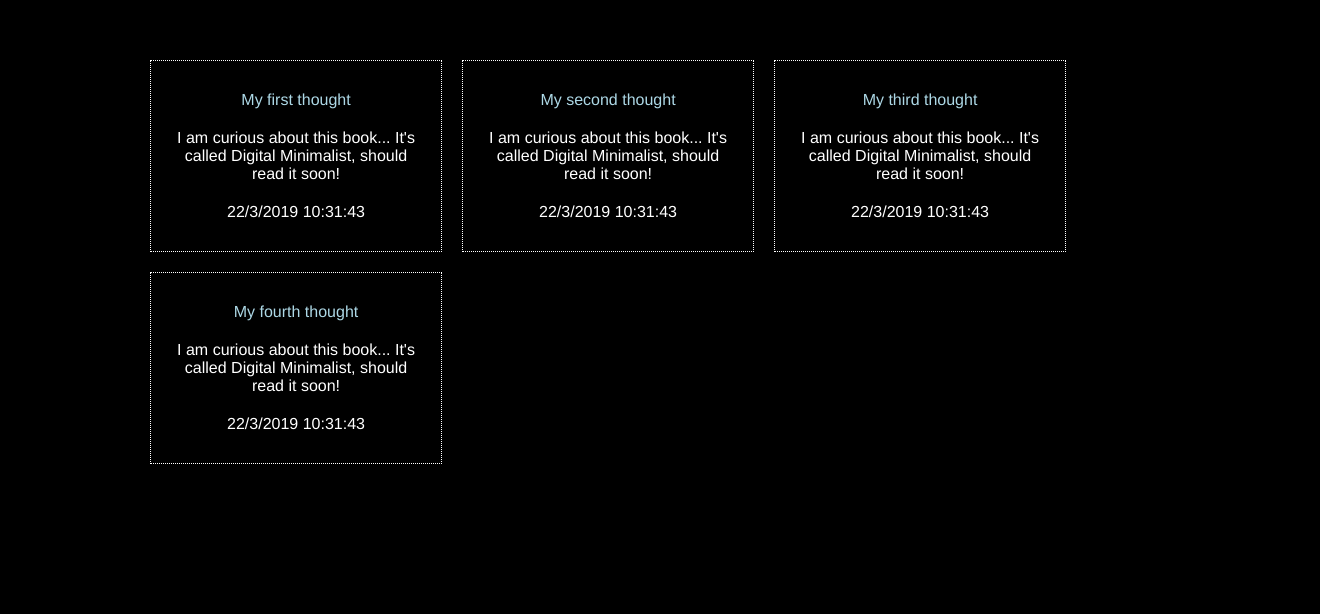
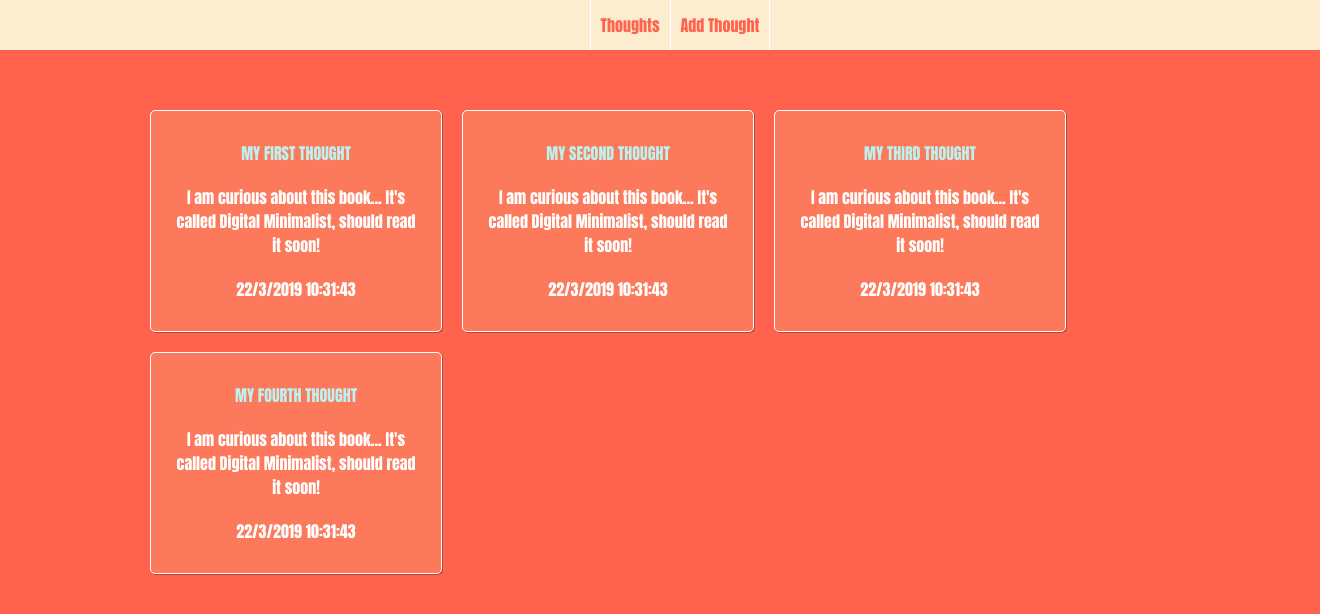
Before and after one commit to MiksZvirbulis/Vue-Thoughts, a Vue app: page / in a window 1280 px wide. Shown: the top 614 px of the page, 1320 px wide, since content can reach past the window. Built offline with nearby package versions, Linux system fonts and the light colour scheme.

Commit message:
Added nav and some style

```diff
--- a/public/index.html
+++ b/public/index.html
@@ -3,9 +3,9 @@
   <head>
     <meta charset="utf-8">
     <meta http-equiv="X-UA-Compatible" content="IE=edge">
-    <meta name="viewport" content="width=device-width,initial-scale=1.0">
+    <meta name="viewport" content="width=960">
     <link rel="icon" href="<%= BASE_URL %>favicon.ico">
-    <title>thoughtsapp</title>
+    <title>Thoughts</title>
   </head>
   <body>
     <noscript>
--- a/src/App.vue
+++ b/src/App.vue
@@ -1,5 +1,9 @@
 <template>
   <div id="app">
+    <ul id="navigation">
+        <li><a href="#">Thoughts</a></li>
+        <li><a href="#">Add Thought</a></li>
+      </ul>
     <Thoughts v-bind:thoughts="thoughts"/>
   </div>
 </template>
@@ -46,17 +50,40 @@ export default {
 }
 </script>
 
-<style>
+<style lang="scss">
 html, body {
   margin: 0;
   padding: 0;
-  background-color: #000;
+  background-color: #FF634D;
+  font-family: Impact, sans-serif;
+  text-align: center;
+  color: #fff;
 }
 
-#app {
-  font-family: Helvetica, sans-serif;
-  text-align: center;
-  color: #fff;
-  margin-top: 50px;
+ul#navigation {
+  margin: 0;
+  display: flex;
+  width: 100%;
+  height: 50px;
+  line-height: 50px;
+  background-color: #FDEDD0;
+  list-style-type: none;
+  flex-direction: row;
+  justify-content: center;
+
+  li {
+    border-left: 1px solid #ffffff;
+    display: flex;
+    padding: 0 10px 0 10px;
+
+    &:last-child {
+      border-right: 1px solid #ffffff;
+    }
+
+  a {
+    color: #FF634D;
+    text-decoration: none;
+    }
+  }
 }
 </style>
--- a/src/components/Thought.vue
+++ b/src/components/Thought.vue
@@ -25,18 +25,22 @@ export default {
 #thought {
     display: flex;
     flex-direction: column;
-    border: 1px dotted #fff;
+    border: 1px solid #fff;
+    background-color: #FD795B;
     width: 250px;
     padding: 20px;
     margin: 10px;
+    border-radius: 5px;
+    box-shadow: 1px 1px rgba(0, 0, 0, 0.3);
 
     div {
         margin: 10px 0 10px 0;
     }
 
     .title {
+        text-transform: uppercase;
         display: block;
-        color: lightblue;
+        color: #BCF1ED;
     }
 }
 </style>
--- a/src/components/Thoughts.vue
+++ b/src/components/Thoughts.vue
@@ -20,10 +20,14 @@ export default {
 
 <style scoped>
 #thoughts {
-  margin: 0 auto;
+  margin: 50px auto;
   width: 1000px;
   display: flex;
   flex-wrap: wrap;
   flex-direction: row;
+
+  @media screen and (max-width: 320px) {
+    width: 300px;
+  }
 }
 </style>
```
